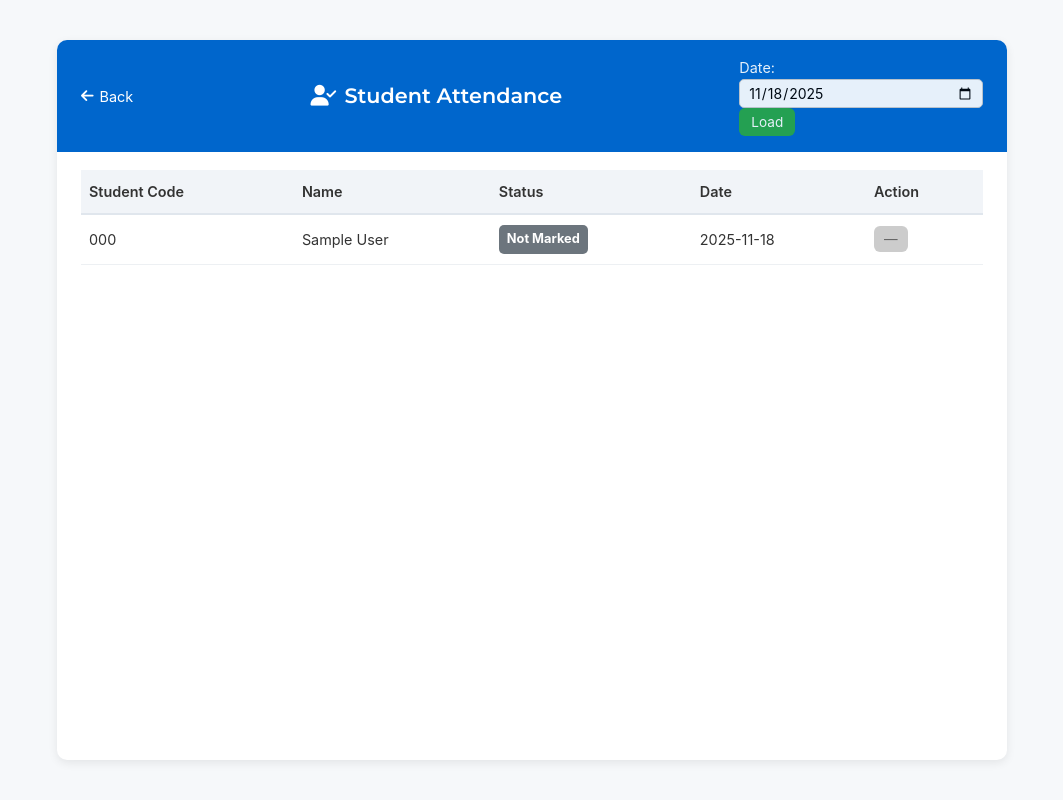
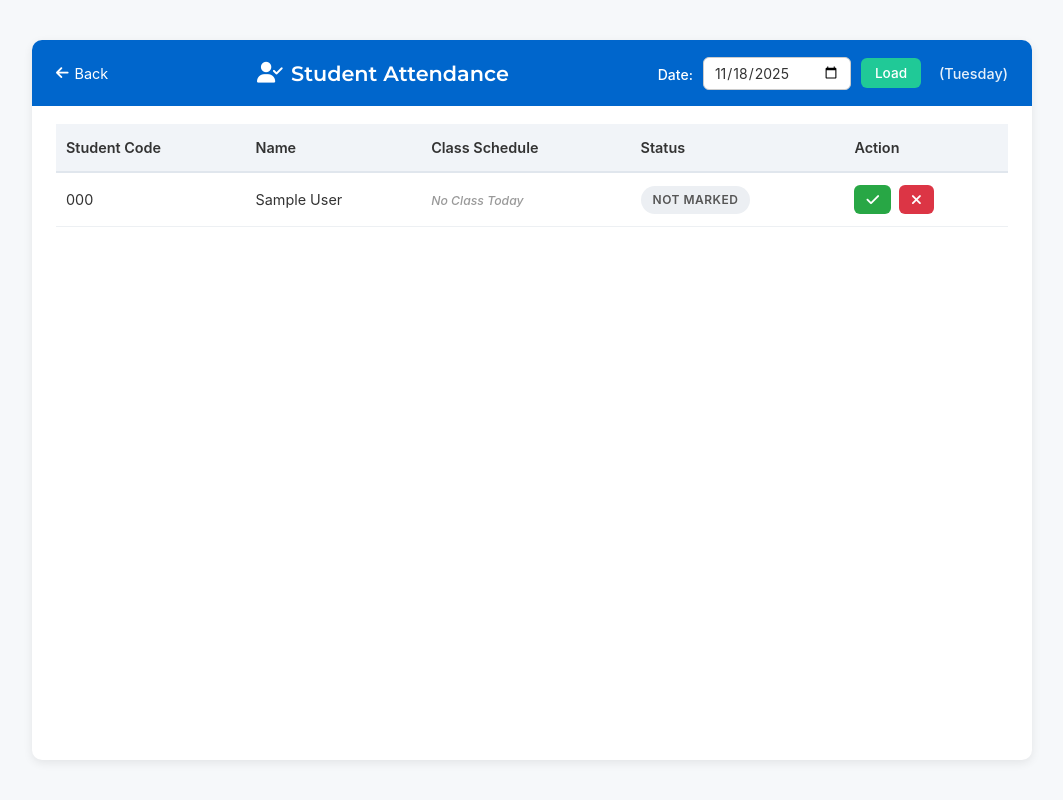
Before and after one commit to panpanpoi/CapstoneKumon, a PHP site: page /pages/teacherStudentAttendance.php in a window 1280 px wide. Shown: the whole page, without its empty margins (108-1171 px from the left). Run offline with PHP 8.4, Linux system fonts and the light colour scheme; the visitor is signed in with stand-in values (Sample User, id 1); tables that the repository leaves empty or names only in its code hold one stand-in row (values such as "Sample post").

Commit message:
attendace monitoring update

```diff
--- a/pages/teacherStudentAttendance.php
+++ b/pages/teacherStudentAttendance.php
@@ -1,18 +1,22 @@
 <?php
 require_once "../database.php";
-session_start();
+if (!isset($_SESSION)) session_start();
 
-// Only allow teachers
+// 1. Security: Only allow teachers
 $teacher_id = $_SESSION['teacher_id'] ?? null;
 if (!$teacher_id) {
     header("Location: ../pages/loginform.php");
     exit;
 }
 
-// Use selected date if provided, otherwise default to today
+// 2. Date Logic
+// Get the date from URL or default to today
 $selected_date = $_GET['date'] ?? date('Y-m-d');
+// Calculate the Day of the Week (e.g., "Monday", "Wednesday") to fetch the correct schedule
+$day_of_week = date('l', strtotime($selected_date));
 
-// Fetch students under this teacher and their attendance status for the selected date
+// 3. Fetch Data
+// We JOIN 'class_schedules' to get the time specifically for this Day of the Week
 $stmt = $pdo->prepare("
   SELECT
     s.student_id,
@@ -21,18 +25,30 @@ $stmt = $pdo->prepare("
     s.Lastname,
     a.attendance_id,
     a.status,
-    a.attendance_date
+    a.attendance_date,
+    sched.start_time,
+    sched.end_time
   FROM class_students cs
   JOIN students s ON cs.student_id = s.student_id
+
+  -- Get the schedule time for the specific Day of Week
+  LEFT JOIN class_schedules sched
+    ON cs.class_id = sched.class_id
+    AND sched.schedule_day = ?
+
+  -- Get existing attendance status for the specific Date
   LEFT JOIN attendance a
     ON s.student_id = a.student_id
     AND a.attendance_date = ?
+
   WHERE cs.teacher_id = ?
-  ORDER BY s.Lastname, s.Firstname
+  ORDER BY sched.start_time ASC, s.Lastname ASC
 ");
-$stmt->execute([$selected_date, $teacher_id]);
+
+$stmt->execute([$day_of_week, $selected_date, $teacher_id]);
 $students = $stmt->fetchAll(PDO::FETCH_ASSOC);
 ?>
+
 <!DOCTYPE html>
 <html lang="en">
 <head>
@@ -43,51 +59,51 @@ $students = $stmt->fetchAll(PDO::FETCH_ASSOC);
   <link rel="stylesheet" href="../styles/kumonGlobalStyle.css">
   <link rel="stylesheet" href="../styles/teacherStudentAttendance.css">
   <link rel="stylesheet" href="https://cdnjs.cloudflare.com/ajax/libs/font-awesome/6.4.0/css/all.min.css">
-  <style>
-    .pending-row { background: #fff3cd; }
-    .status { padding: 4px 8px; border-radius: 5px; font-weight: bold; }
-    .status.pending { background: #ffc107; color: #212529; }
-    .status.present { background: #28a745; color: #fff; }
-    .status.absent  { background: #dc3545; color: #fff; }
-    .status.none    { background: #6c757d; color: #fff; }
-    .confirmBtn { background: #007bff; color: #fff; border: none; padding: 5px 10px; border-radius: 6px; cursor: pointer; }
-    .confirmBtn:hover { background: #0056b3; }
-    .disabledBtn { background: #ccc; color: #666; border: none; padding: 5px 10px; border-radius: 6px; }
-    .attendance-header input[type="date"] { padding: 4px 8px; border-radius: 5px; border: 1px solid #ccc; }
-  </style>
 </head>
 <body>
 
 <div class="attendance-container">
-  <!-- Header -->
   <header class="attendance-header">
     <button class="back-btn" onclick="window.location.href='kumonClass.php'">
       <i class="fas fa-arrow-left"></i> Back
     </button>
     <h1><i class="fas fa-user-check"></i> Student Attendance</h1>
-    <p class="today-date">
-      Date: <input type="date" id="attendanceDate" value="<?= htmlspecialchars($selected_date) ?>">
+
+    <div class="date-controls">
+      <label for="attendanceDate">Date: </label>
+      <input type="date" id="attendanceDate" value="<?= htmlspecialchars($selected_date) ?>">
       <button id="loadDateBtn">Load</button>
-    </p>
+      <span style="margin-left: 8px; font-weight: 500; opacity: 0.9;">(<?= $day_of_week ?>)</span>
+    </div>
   </header>
 
-  <!-- Table Section -->
   <section class="attendance-table-section">
     <table class="attendance-table">
       <thead>
         <tr>
           <th>Student Code</th>
           <th>Name</th>
-          <th>Status</th>
-          <th>Date</th>
+          <th>Class Schedule</th> <th>Status</th>
           <th>Action</th>
         </tr>
       </thead>
       <tbody>
+        <?php if (count($students) > 0): ?>
             <?php foreach ($students as $st): ?>
-          <tr class="<?= ($st['status'] === 'Pending') ? 'pending-row' : '' ?>" data-attendance-id="<?= $st['attendance_id'] ?? '' ?>">
+              <tr class="<?= ($st['status'] === 'Pending') ? 'pending-row' : '' ?>">
+
                 <td><?= htmlspecialchars($st['studentCode']) ?></td>
                 <td><?= htmlspecialchars($st['Firstname'] . ' ' . $st['Lastname']) ?></td>
+
+                <td style="font-weight: 500; color: #444;">
+                    <?php if (!empty($st['start_time']) && !empty($st['end_time'])): ?>
+                        <?= date("g:i A", strtotime($st['start_time'])) ?> -
+                        <?= date("g:i A", strtotime($st['end_time'])) ?>
+                    <?php else: ?>
+                        <span style="color: #999; font-style: italic; font-size: 0.85em;">No Class Today</span>
+                    <?php endif; ?>
+                </td>
+
                 <td>
                   <?php if ($st['status'] === 'Pending'): ?>
                     <span class="status pending">Pending</span>
@@ -99,30 +115,59 @@ $students = $stmt->fetchAll(PDO::FETCH_ASSOC);
                     <span class="status none">Not Marked</span>
                   <?php endif; ?>
                 </td>
-            <td><?= htmlspecialchars($st['attendance_date'] ?? $selected_date) ?></td>
+
                 <td>
-              <?php if (($st['status'] ?? '') === 'Pending'): ?>
-                <button class="confirmBtn" data-attendance-id="<?= $st['attendance_id'] ?>" >
+                  <?php if ($st['status'] === 'Pending'): ?>
+                    <button class="confirmBtn" data-attendance-id="<?= $st['attendance_id'] ?>">
                       <i class="fas fa-check"></i> Confirm
                     </button>
+
+                  <?php elseif ($st['status'] === 'Present' || $st['status'] === 'Absent'): ?>
+                    <button class="disabledBtn" disabled>
+                        <i class="fas fa-check"></i> Done
+                    </button>
+
                   <?php else: ?>
-                <button class="disabledBtn" disabled>—</button>
+                    <div style="display: flex; gap: 8px;">
+                        <button class="markPresentBtn"
+                                title="Mark Present"
+                                data-student-id="<?= $st['student_id'] ?>"
+                                data-date="<?= $selected_date ?>">
+                          <i class="fas fa-check"></i>
+                        </button>
+
+                        <button class="markAbsentBtn"
+                                title="Mark Absent"
+                                data-student-id="<?= $st['student_id'] ?>"
+                                data-date="<?= $selected_date ?>">
+                          <i class="fas fa-times"></i>
+                        </button>
+                    </div>
                   <?php endif; ?>
                 </td>
               </tr>
             <?php endforeach; ?>
+        <?php else: ?>
+            <tr>
+                <td colspan="5" style="text-align:center; padding: 30px; color: #666;">
+                    No students found assigned to you.
+                </td>
+            </tr>
+        <?php endif; ?>
       </tbody>
     </table>
   </section>
 </div>
 
 <script src="../scr/teacherStudentAttendance.js"></script>
+
 <script>
-  // Reload page when date is changed
+  // Simple reload when date changes
   document.getElementById('loadDateBtn').addEventListener('click', () => {
     const date = document.getElementById('attendanceDate').value;
     if (date) window.location.href = `teacherStudentAttendance.php?date=${date}`;
   });
 </script>
+
 </body>
 </html>
--- a/styles/teacherStudentAttendance.css
+++ b/styles/teacherStudentAttendance.css
@@ -13,7 +13,7 @@ body {
 /* ========= CONTAINER ========= */
 .attendance-container {
   width: 95%;
-  max-width: 950px;
+  max-width: 1000px; /* Slightly wider to accommodate schedule column */
   background: #fff;
   margin: 40px 0;
   border-radius: 10px;
@@ -40,9 +40,21 @@ body {
   gap: 8px;
 }
 
-.today-date {
+/* Date Controls Group */
+.date-controls {
+  display: flex;
+  align-items: center;
+  gap: 10px;
   font-size: 0.9rem;
-  opacity: 0.9;
+}
+
+.attendance-header input[type="date"] {
+  padding: 6px 10px;
+  border: 1px solid #ccc;
+  border-radius: 6px;
+  font-family: inherit;
+  outline: none;
+  color: #333;
 }
 
 /* ========= BACK BUTTON ========= */
@@ -79,12 +91,13 @@ body {
   background-color: #f1f4f8;
   color: #333;
   font-weight: 600;
-  padding: 10px 8px;
+  padding: 12px 10px; /* Increased padding for better readability */
   border-bottom: 2px solid #e0e6ed;
+  white-space: nowrap;
 }
 
 .attendance-table td {
-  padding: 10px 8px;
+  padding: 12px 10px;
   border-bottom: 1px solid #edf0f3;
   vertical-align: middle;
 }
@@ -93,13 +106,15 @@ body {
   background-color: #f9fbfd;
 }
 
-/* ========= STATUS LABELS ========= */
+/* ========= STATUS LABELS (Pill Style) ========= */
 .status {
   display: inline-block;
-  padding: 4px 10px;
-  border-radius: 12px;
-  font-size: 0.8rem;
-  font-weight: 500;
+  padding: 4px 12px;
+  border-radius: 20px;
+  font-size: 0.75rem;
+  font-weight: 600;
+  text-transform: uppercase;
+  letter-spacing: 0.5px;
 }
 
 .status.present {
@@ -123,6 +138,12 @@ body {
 }
 
 /* ========= BUTTONS ========= */
+/* General Button Reset */
+button {
+  font-family: inherit;
+}
+
+/* 1. Confirm Button (Blue) */
 .confirmBtn {
   background-color: #0073e6;
   border: none;
@@ -132,41 +153,77 @@ body {
   cursor: pointer;
   font-size: 0.85rem;
   transition: background-color 0.2s ease;
+  display: inline-flex;
+  align-items: center;
+  gap: 5px;
 }
-
 .confirmBtn:hover {
   background-color: #005bb5;
 }
 
-.confirmBtn i {
-  margin-right: 4px;
-}
-#loadDateBtn {
+/* 2. Mark Present Button (Green) */
+.markPresentBtn {
   background-color: #28a745;
   border: none;
   color: #fff;
   padding: 6px 12px;
   border-radius: 6px;
   cursor: pointer;
-  font-size: 0.85rem;
+  font-size: 0.9rem;
   transition: background-color 0.2s ease;
 }
-#loadDateBtn:hover {
+.markPresentBtn:hover {
   background-color: #1e7e34;
 }
 
+/* 3. Mark Absent Button (Red) */
+.markAbsentBtn {
+  background-color: #dc3545;
+  border: none;
+  color: #fff;
+  padding: 6px 12px;
+  border-radius: 6px;
+  cursor: pointer;
+  font-size: 0.9rem;
+  transition: background-color 0.2s ease;
+}
+.markAbsentBtn:hover {
+  background-color: #bd2130;
+}
+
+/* 4. Load Button (Green) */
+#loadDateBtn {
+  background-color: #20c997; /* Slightly different green/teal */
+  border: none;
+  color: #fff;
+  padding: 7px 14px;
+  border-radius: 6px;
+  cursor: pointer;
+  font-size: 0.85rem;
+  font-weight: 500;
+  transition: 0.2s ease;
+}
+#loadDateBtn:hover {
+  background-color: #1aa179;
+}
+
+/* 5. Disabled/Done Button (Gray) */
 .disabledBtn {
-  background-color: #f0f0f0;
-  border: none;
-  color: #777;
+  background-color: #e9ecef;
+  border: 1px solid #ced4da;
+  color: #6c757d;
   padding: 6px 12px;
   border-radius: 6px;
   font-size: 0.85rem;
+  cursor: not-allowed;
+  display: inline-flex;
+  align-items: center;
+  gap: 5px;
 }
 
 /* ========= ROW STATES ========= */
 .pending-row {
-  background-color: #fffef3;
+  background-color: #fff9e6; /* Soft yellow highlight */
 }
 
 /* ========= RESPONSIVE ========= */
@@ -174,16 +231,22 @@ body {
   .attendance-header {
     flex-direction: column;
     align-items: flex-start;
-    gap: 8px;
+    gap: 15px;
+  }
+
+  .date-controls {
+    width: 100%;
+    justify-content: space-between;
   }
 
   .attendance-table th,
   .attendance-table td {
-    font-size: 0.85rem;
+    font-size: 0.8rem;
     padding: 8px 6px;
   }
 
-  .confirmBtn, .disabledBtn {
-    padding: 5px 10px;
+  .confirmBtn, .disabledBtn, .markPresentBtn, .markAbsentBtn {
+    padding: 5px 8px;
+    font-size: 0.8rem;
   }
 }
```
Also changed, not shown: api/studentDashboardData.php (+44 -33 lines), api/teacherMarkAttendance.php (+62 -57 lines), scr/teacherStudentAttendance.js (+90 -34 lines). Lines whose indentation alone changed are shown as unchanged.
